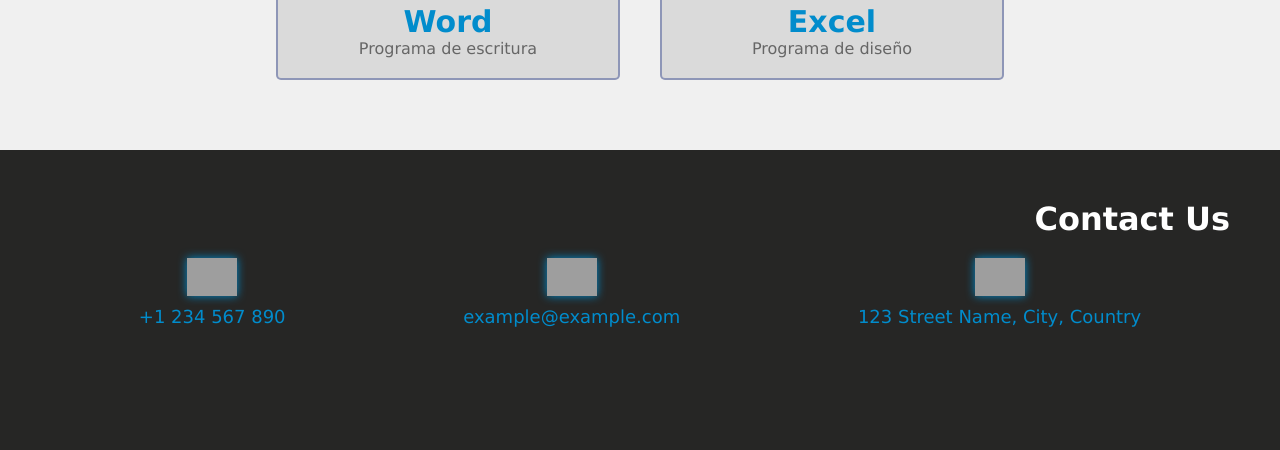
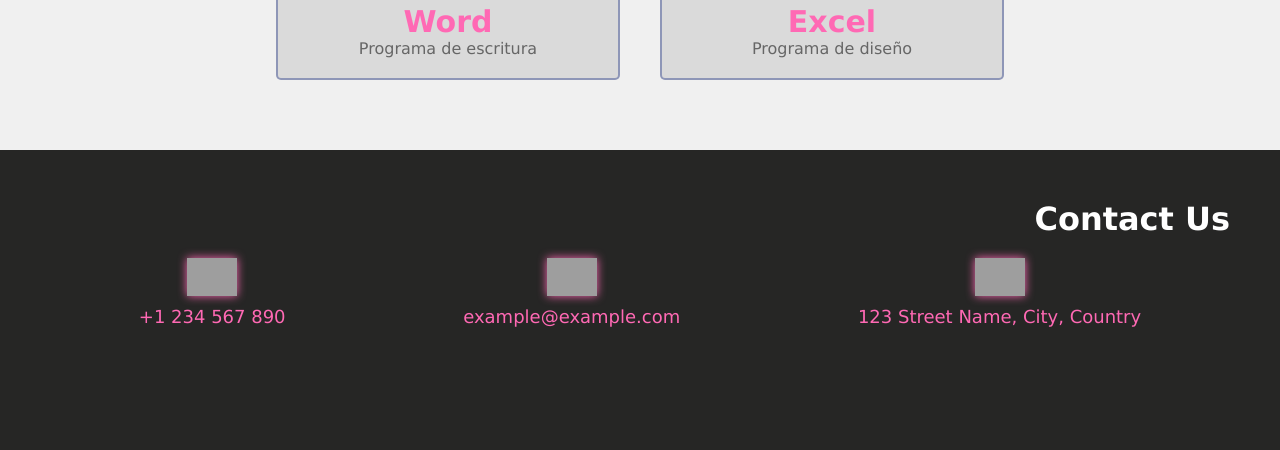
Before and after one commit to MarcosSosa77/MarcosSosa77.github.io, a plain HTML site: page index.html in a window 1280 px wide. Shown: the part 1504-1954 px from the top of the page. Drawn offline with Linux system fonts and the light colour scheme; grey boxes are pictures that could not be loaded.

Commit message:
Update estilos.css

```diff
--- a/estilos.css
+++ b/estilos.css
@@ -12,10 +12,10 @@
     --main-bg-color : #f0f0f0;
     --gradient-color-A : rgba(0, 24, 119, 0.35);
     --gradient-color-B : rgba(0,0,0,1);
-    --detail-color : rgb(1, 140, 204);
+    --detail-color : hotpink;
     --link-main-text-color: #fff;
     --link-bg-color: rgba(0,0,0,0.5);
-    --line-color: rgb(0, 179, 255);
+    --line-color: blue;
     --border-color: #fff;
     --white-color: white;
     --black-color: black;
```
